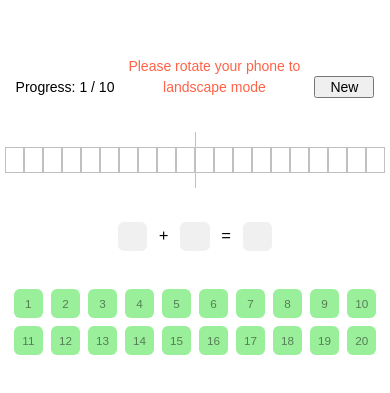
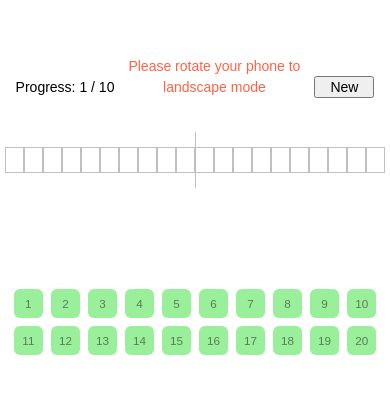
Before and after one commit to ZYinMD/preschool-math, a Svelte app: page / in a window 390 px wide. Shown: the part 221-614 px from the top of the page. Built offline with nearby package versions, Linux system fonts and the light colour scheme.

Commit message:
improve animation

```diff
--- a/src/GameBoard/AnswerBar/AnswerBar.svelte
+++ b/src/GameBoard/AnswerBar/AnswerBar.svelte
@@ -1,25 +1,62 @@
 <script lang="ts">
+  import type { TransitionConfig } from "svelte/transition";
   import Cloze from "./Cloze.svelte";
+  import { sineInOut } from "svelte/easing";
+  import { s } from "../../states/states.svelte";
+  function rotateIn(_node: Node): TransitionConfig {
+    return {
+      delay: 300,
+      duration: 50,
+      css: (t, _u) => `
+        opacity: ${t};
+        transform: rotateX(${0.75 + t / 4}turn);
+      `,
+    };
+  }
+  function flyAway(_node: Node): TransitionConfig {
+    return {
+      duration: 200,
+      delay: 0,
+      easing: sineInOut,
+      css: (t, u) =>
+        `transform: translateX(${-40 * u}vw) translateY(${-30 * u}vw) rotateZ(${
+          -140 * u
+        }deg) scale(${t}); opacity: ${t};`,
+    };
+  }
 </script>
 
 <!-- @component the a + b = c for player to fill -->
-<div class="component" id="answer-bar">
-  <Cloze position="a" />
-  <span class="operator">+</span>
-  <Cloze position="b" />
-  <span class="operator">=</span>
-  <Cloze position="c" />
+<div class="placeholder">
+  {#key s.nowAt}
+    <div class="component" id="answer-bar" in:rotateIn out:flyAway>
+      <Cloze position="a" />
+      <span class="operator">+</span>
+      <Cloze position="b" />
+      <span class="operator">=</span>
+      <Cloze position="c" />
+    </div>
+  {/key}
 </div>
 
 <style>
+  .placeholder {
+    pointer-events: none;
+    display: grid;
+    grid-template-areas: "only";
+    place-items: center;
+    margin-bottom: clamp(5px, 4vh, 50px);
+    height: var(--number-square-size);
+  }
   .component {
+    grid-area: only;
     display: flex;
     align-items: center;
     gap: var(--number-square-font-size);
-    margin-bottom: clamp(5px, 4vh, 50px);
-    transition: translate 0.05s;
+    transition: translate 30ms ease-in-out; /* this is for the "jump" animation when the answer is correct, it's invoked with javascript in dnd.ts' */
   }
   .operator {
+    user-select: none;
     font-size: calc(var(--number-square-font-size) * 1.4);
     font-family: Courier, monospace;
   }
--- a/src/GameBoard/AnswerBar/Cloze.svelte
+++ b/src/GameBoard/AnswerBar/Cloze.svelte
@@ -47,6 +47,7 @@
     height: var(--number-square-size);
     border-radius: var(--number-square-border-radius);
     opacity: 0.9;
+    user-select: none;
   }
   .grey {
     background-color: #eee;
--- a/src/GameBoard/KayPad/dnd.ts
+++ b/src/GameBoard/KayPad/dnd.ts
@@ -15,7 +15,6 @@ export function pickup(event: MouseEvent | TouchEvent) {
   if (moving) {
     (moving as HTMLElement).style.position = "fixed";
     moving.style.position = "fixed";
-    moving.style.zIndex = "1000";
     moving.style.height = moving.clientHeight + "px";
     moving.style.width = moving.clientWidth + "px";
   }
@@ -68,8 +67,8 @@ export async function drop() {
   if (allCorrect) {
     correctSound.play();
     const answerBar = document.getElementById("answer-bar")!;
-    answerBar.style.translate = "0 -8px";
-    await sleep(20);
+    answerBar.style.translate = "0 -7px";
+    await sleep(25);
     answerBar.style.translate = "0 0";
     await sleep(400);
 
```
